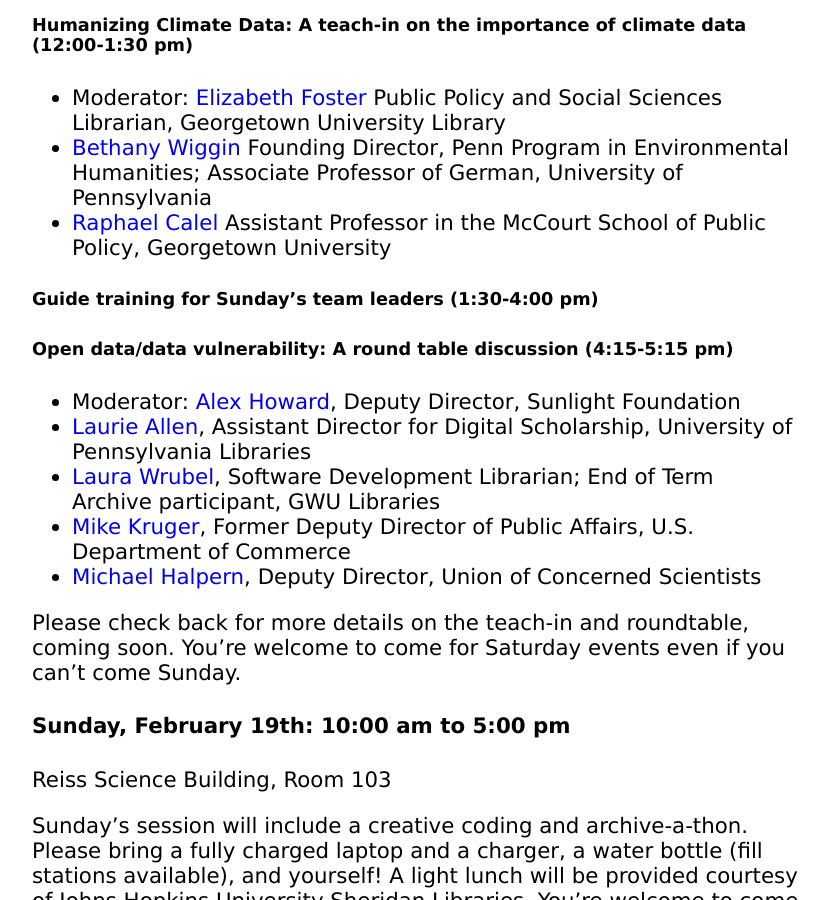
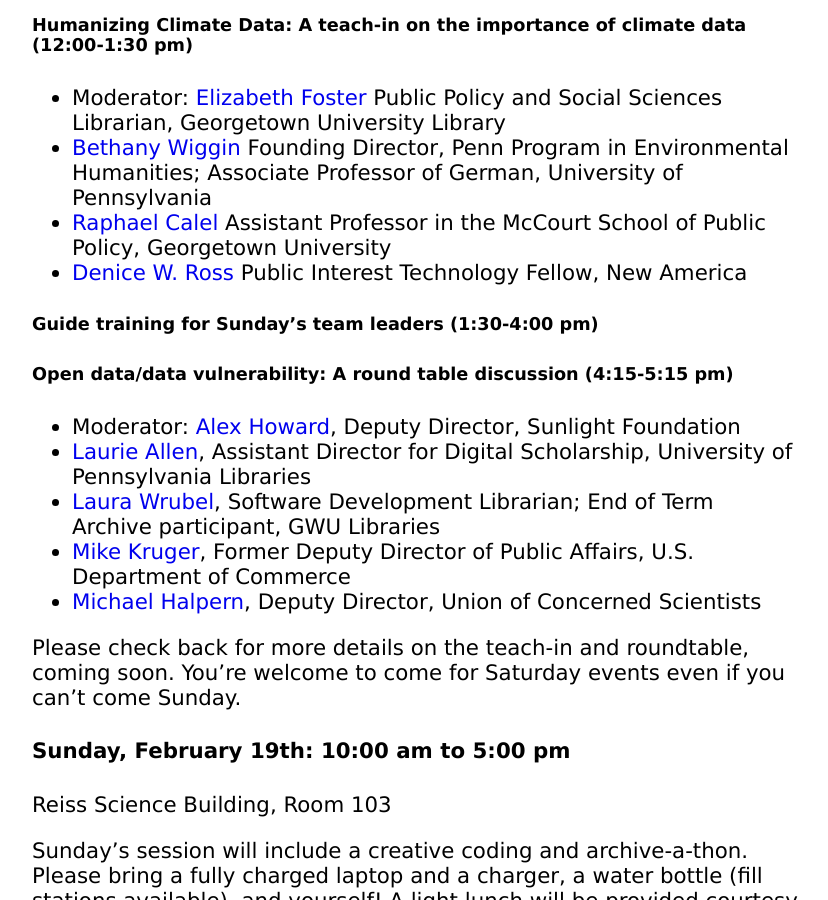
Before and after one commit to datarefuge/datarescue-dc, a Jekyll site: the page built from index.md, in a window 1280 px wide and 900 px high, scrolled down 1934 px. Shown: the whole window, without its empty margins (224-1052 px from the left). Built offline with Jekyll 4.4.1, drawn with Linux system fonts in a browser that asks for light colours.

Commit message:
added Denice Ross

```diff
--- a/index.md
+++ b/index.md
@@ -43,6 +43,7 @@
 * Moderator: [Elizabeth Foster](http://www.library.georgetown.edu/staff/ef534) Public Policy and Social Sciences Librarian, Georgetown University Library
 * [Bethany Wiggin](https://www.sas.upenn.edu/germanic/people/bethany-wiggin) Founding Director, Penn Program in Environmental Humanities; Associate Professor of German, University of Pennsylvania
 * [Raphael Calel](http://explore.georgetown.edu/people/rac121/) Assistant Professor in the McCourt School of Public Policy, Georgetown University
+* [Denice W. Ross](https://www.newamerica.org/our-people/denice-w-ross/) Public Interest Technology Fellow, New America
 
 ##### Guide training for Sunday's team leaders (1:30-4:00 pm)
 
```
